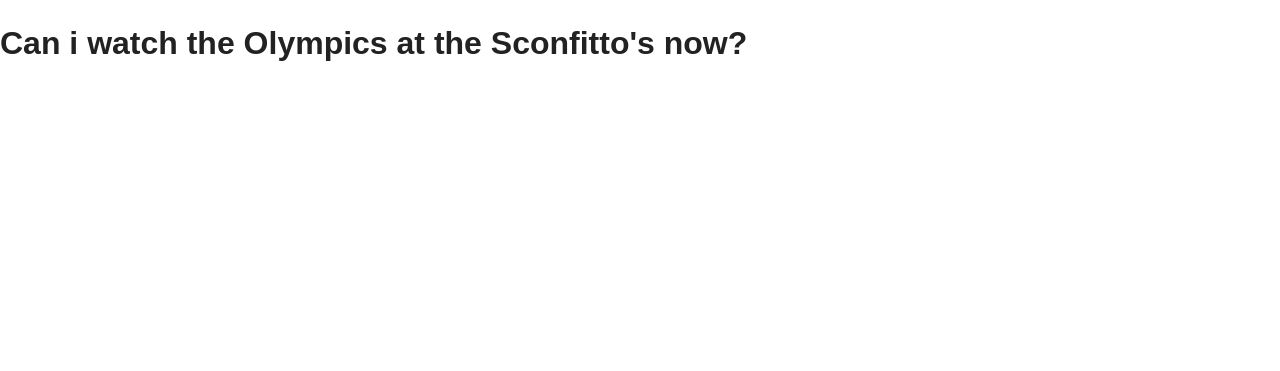
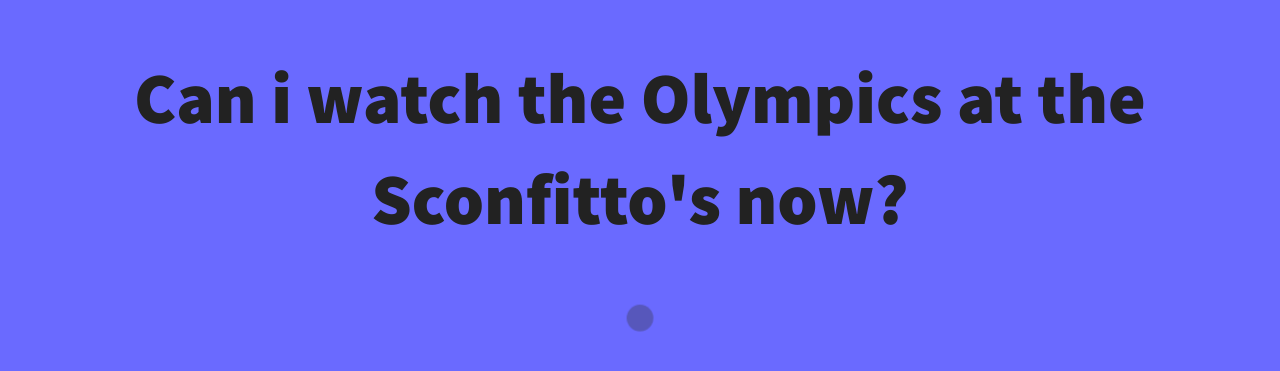
Before and after one commit to jrsconfitto/jrsconfitto.github.io, a Jekyll site: the page built from olympics/index.html, in a window 1280 px wide. Shown: the top 371 px of the page. Built offline with Jekyll 4.4.1, drawn with Linux system fonts in a browser that asks for light colours; nearby versions of some CDN libraries; Markdown is read by kramdown in place of the engine named in the settings.

Commit message:
EPIC REDESIGN

```diff
--- a/olympics/index.html
+++ b/olympics/index.html
@@ -10,16 +10,61 @@ layout: nil
         <meta name="description" content="This is a status page for watching the Olympics at the Sconfitto household">
         <meta name="viewport" content="width=device-width">
 
+        <link href='http://fonts.googleapis.com/css?family=Source+Sans+Pro:300,400,900' rel='stylesheet' type='text/css'>
         <link rel="stylesheet" href="css/normalize.min.css">
         <link rel="stylesheet" href="css/main.css">
+        <style>
+        body {
+          background-color: #6A6AFF;
+          font-size: 36px;
+          font-family: 'Source Sans Pro', sans-serif;
+        }
+
+        .spinner {
+          width: 40px;
+          height: 40px;
+          margin: 40px auto;
+          background-color: #333;
+
+          border-radius: 100%;
+          -webkit-animation: scaleout 1.0s infinite ease-in-out;
+          animation: scaleout 1.0s infinite ease-in-out;
+        }
+
+        @-webkit-keyframes scaleout {
+          0% { -webkit-transform: scale(0.0) }
+          100% {
+            -webkit-transform: scale(1.0);
+            opacity: 0;
+          }
+        }
+
+        @keyframes scaleout {
+          0% {
+            transform: scale(0.0);
+            -webkit-transform: scale(0.0);
+          } 100% {
+            transform: scale(1.0);
+            -webkit-transform: scale(1.0);
+            opacity: 0;
+          }
+        }
+        </style>
 
         <script src="js/vendor/modernizr-2.6.2.min.js"></script>
     </head>
     <body>
 
-        <h1>Can i watch the Olympics at the Sconfitto's now?</h1>
-        <h2 class="answer"></h2>
-        <p class="description"></p>
+        <h1 align="center">Can i watch the Olympics at the Sconfitto's now?</h1>
+
+        <div class="response">
+          <h2 class="answer"
+           align="center"></h2>
+          <p class="description"
+           align="center"></p>
+
+          <div class="spinner"></div>
+        </div>
 
         <script src="//ajax.googleapis.com/ajax/libs/jquery/1.10.1/jquery.min.js"></script>
         <script>window.jQuery || document.write('<script src="js/vendor/jquery-1.10.1.min.js"><\/script>')</script>
--- a/olympics/js/main.js
+++ b/olympics/js/main.js
@@ -10,7 +10,8 @@ function init() {
 }
 
 function showInfo(data, tabletop) {
-  console.log(data);
   $('.answer').text(data[0].answer)
   $('.description').text(data[0].description)
+
+  $('.spinner').hide()
 }
```
